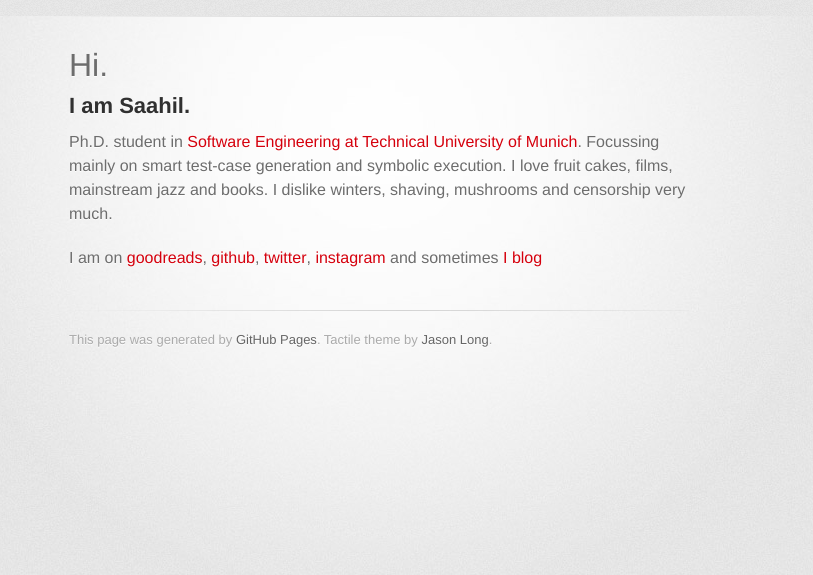
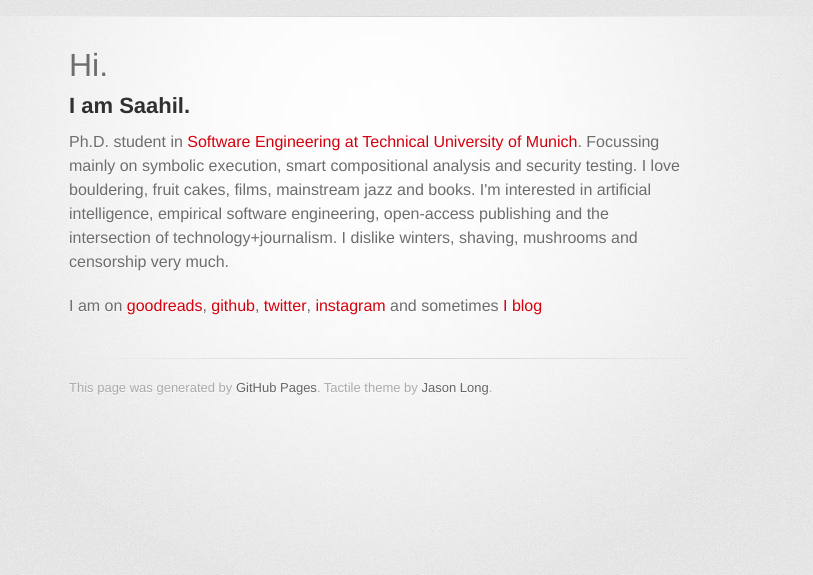
Before and after one commit to saahil/saahil.github.io, a Jekyll site: the page index.html, which Jekyll copies as it is, in a window 1280 px wide. Shown: the top 575 px of the page, without its empty margins (261-1074 px from the left). Built offline with Jekyll 4.4.1, drawn with Linux system fonts in a browser that asks for light colours; some web fonts are replaced; Markdown is read by kramdown in place of the engine named in the settings.

Commit message:
Added interests

```diff
--- a/index.html
+++ b/index.html
@@ -26,7 +26,7 @@
 <h2>
 <a name="i-am-saahil-" class="anchor" href="#i-am-saahil-"><span class="octicon octicon-link"></span></a>I am Saahil. </h2>
 
-<p>Ph.D. student in <a href='https://www22.in.tum.de/en/people/saahil-ognawala/'>Software Engineering at Technical University of Munich</a>. Focussing mainly on smart test-case generation and symbolic execution. I love fruit cakes, films, mainstream jazz and books. I dislike winters, shaving, mushrooms and censorship very much. </p>
+<p>Ph.D. student in <a href='https://www22.in.tum.de/en/people/saahil-ognawala/'>Software Engineering at Technical University of Munich</a>. Focussing mainly on symbolic execution, smart compositional analysis and security testing. I love bouldering, fruit cakes, films, mainstream jazz and books. I'm interested in artificial intelligence, empirical software engineering, open-access publishing and the intersection of technology+journalism. I dislike winters, shaving, mushrooms and censorship very much. </p>
 
 <p>I am on <a href="http://www.goodreads.com/user/show/4789323-saahil-ognawala">goodreads</a>, <a href="http://github.com/saahil">github</a>, <a href="http://twitter.com/saahil">twitter</a>, <a href="http://instagram.com/saahil_in">instagram</a> and sometimes <a href="https://medium.com/@saahil">I blog</a></p>
         </section>
```
